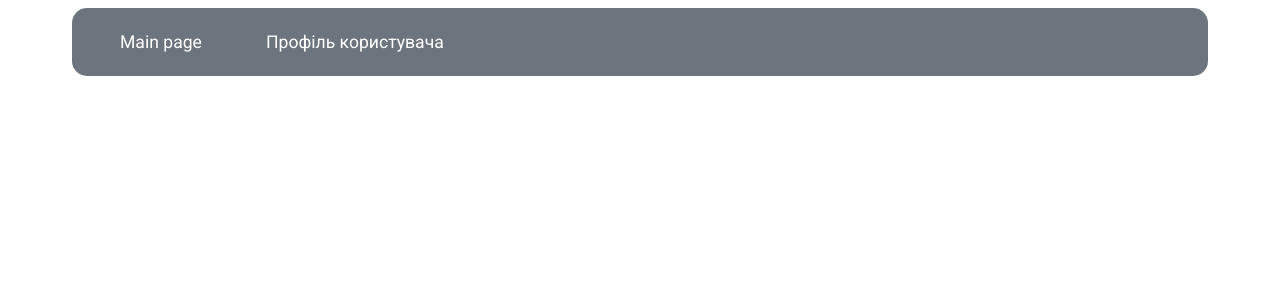
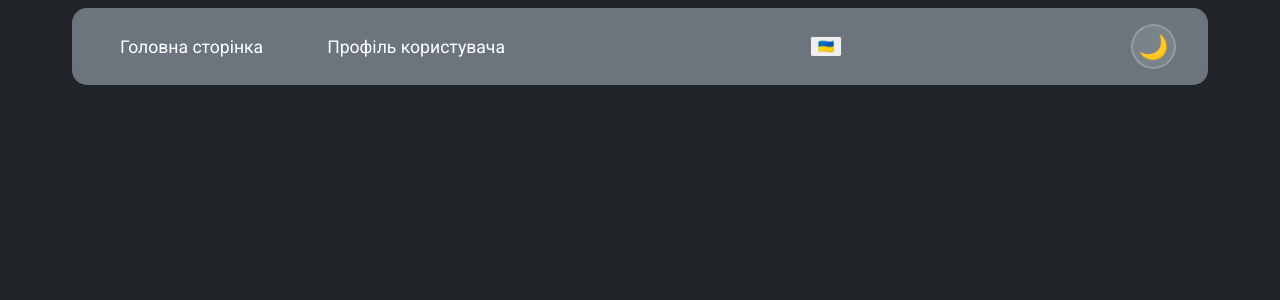
Before and after one commit to Vladarchuk124/Coursework, a Vue app in the folder frontend/: page / in a window 1280 px wide. Shown: the top 300 px of the page. Built offline with nearby package versions, Linux system fonts and the light colour scheme.

Commit message:
add pages

```diff
--- a/frontend/src/modules/header/index.vue
+++ b/frontend/src/modules/header/index.vue
@@ -1,13 +1,45 @@
 <script setup>
 // todo : update header
+import { ref, onMounted } from 'vue';
+import { useI18n } from 'vue-i18n';
+
+const { locale, t } = useI18n();
+const isDark = ref(true);
+
+const toggleLocale = () => {
+	const newLocale = locale.value === 'uk' ? 'en' : 'uk';
+	locale.value = newLocale;
+	localStorage.setItem('locale', newLocale);
+};
+const toggleTheme = () => {
+	isDark.value = !isDark.value;
+	document.documentElement.setAttribute('data-theme', isDark.value ? 'dark' : 'light');
+	localStorage.setItem('theme', isDark.value ? 'dark' : 'light');
+};
+
+onMounted(() => {
+	const savedTheme = localStorage.getItem('theme') || 'dark';
+	isDark.value = savedTheme === 'dark';
+	document.documentElement.setAttribute('data-theme', savedTheme);
+});
 </script>
 
 <template>
 	<header>
 		<nav>
-			<router-link to="/welcome" class="nav-link">Main page</router-link>
-			<router-link to="/user-profile" class="nav-link">Профіль користувача</router-link>
+			<router-link to="/welcome" class="nav-link">{{ t('header.mainPage') }}</router-link>
+			<router-link to="/user-profile" class="nav-link">{{ t('header.userProfile') }}</router-link>
 		</nav>
+		<button @click="toggleLocale" class="locale-switch" :aria-label="t('header.toggleLocale')">
+			<span class="locale-icon">{{ locale === 'uk' ? '🇺🇦' : 'en' }}</span>
+		</button>
+		<button
+			@click="toggleTheme"
+			class="theme-switch"
+			:aria-label="isDark ? t('theme.enableLight') : t('theme.enableDark')"
+		>
+			<span class="theme-icon">{{ isDark ? '🌙' : '☀️' }}</span>
+		</button>
 	</header>
 </template>
 
@@ -16,6 +48,31 @@ header {
 	padding: 1rem 2rem;
 	border-radius: 15px;
 	background-color: #6c757d;
+	display: flex;
+	align-items: center;
+	justify-content: space-between;
+
+	.theme-switch {
+		background: rgba(255, 255, 255, 0.1);
+		border: 2px solid rgba(255, 255, 255, 0.2);
+		border-radius: 50%;
+		width: 45px;
+		height: 45px;
+		cursor: pointer;
+		display: flex;
+		align-items: center;
+		justify-content: center;
+		transition: all 0.3s ease;
+
+		&:hover {
+			background: rgba(255, 255, 255, 0.2);
+			transform: scale(1.1);
+		}
+
+		.theme-icon {
+			font-size: 1.5rem;
+		}
+	}
 
 	nav {
 		display: flex;
--- /dev/null
+++ b/frontend/src/modules/movies/index.vue
@@ -0,0 +1,5 @@
+<script setup></script>
+
+<template></template>
+
+<style lang="scss" scoped></style>
```
Also changed, not shown: frontend/src/modules/movies/components/movie-details.vue (added), frontend/src/modules/serials/index.vue (added).
